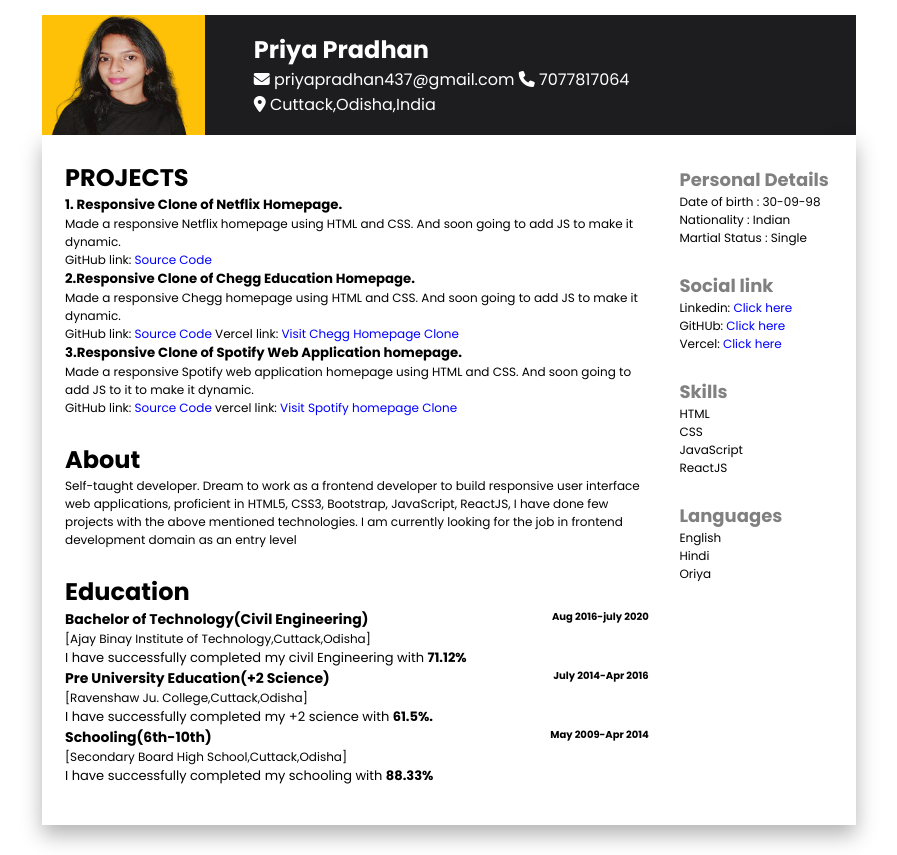
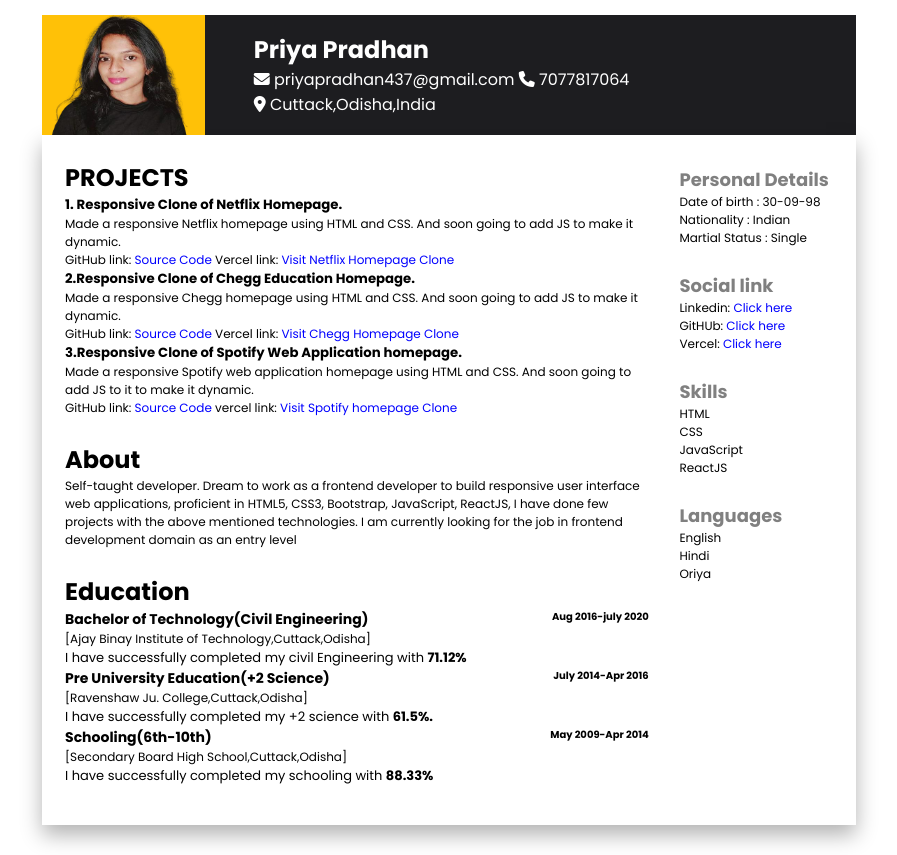
Before and after one commit to priy437pradhan/My-Resume, a plain HTML site: page index.html in a window 1280 px wide. Shown: the whole page, without its empty margins (214-1111 px from the left). Drawn offline with Linux system fonts and the light colour scheme.

Commit message:
added vercel links

```diff
--- a/index.html
+++ b/index.html
@@ -36,7 +36,7 @@
                 <p> Made a responsive Netflix homepage using HTML and CSS. And
                     soon going to add JS to make it dynamic.<br>
                     GitHub link: <a href="https://github.com/priy437pradhan/netflix">Source Code</a>
-                    <!-- Vercel link: <a href="https://netflix-blond.vercel.app/">Visit Netflix Homepage Clone</a><br> -->
+                    Vercel link: <a href="https://netflix-priy437pradhan.vercel.app/">Visit Netflix Homepage Clone</a><br>
                 </p>
 
                 <h5>2.Responsive Clone of Chegg Education Homepage.</h5>
```
